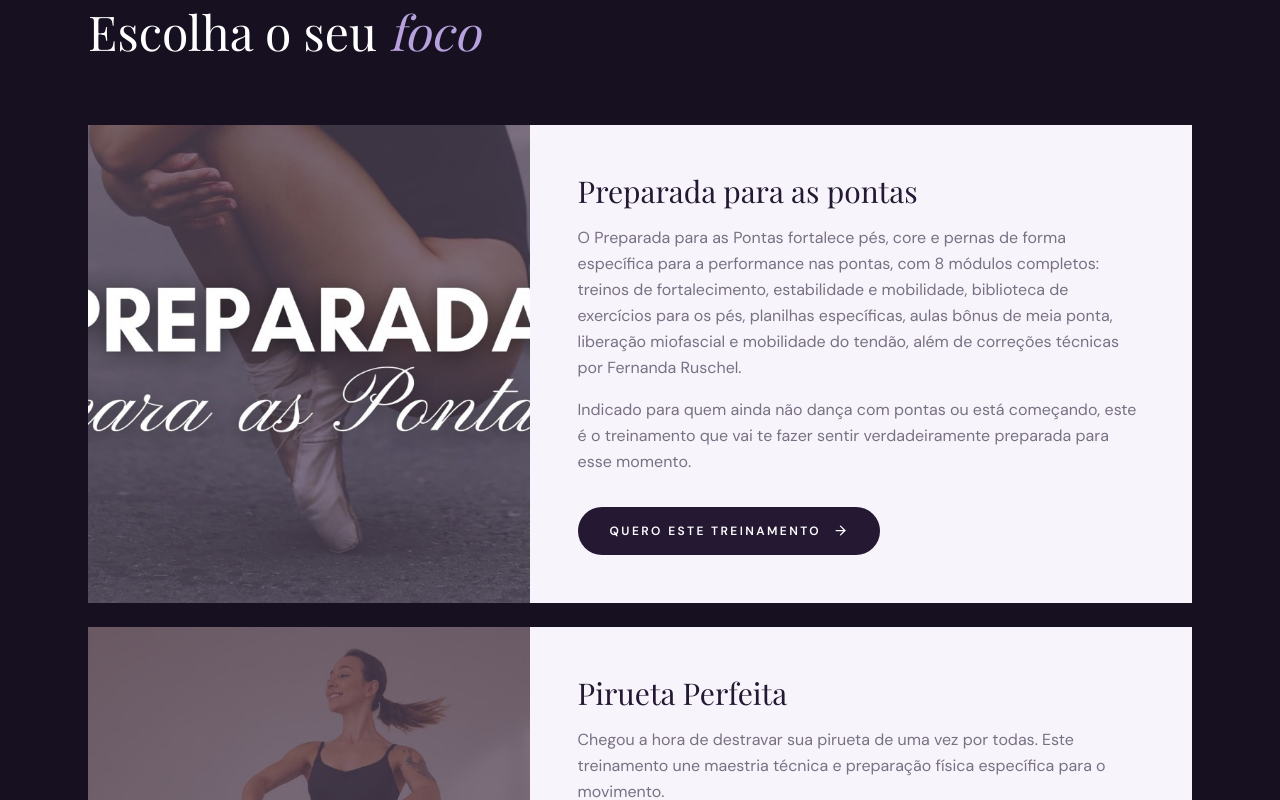
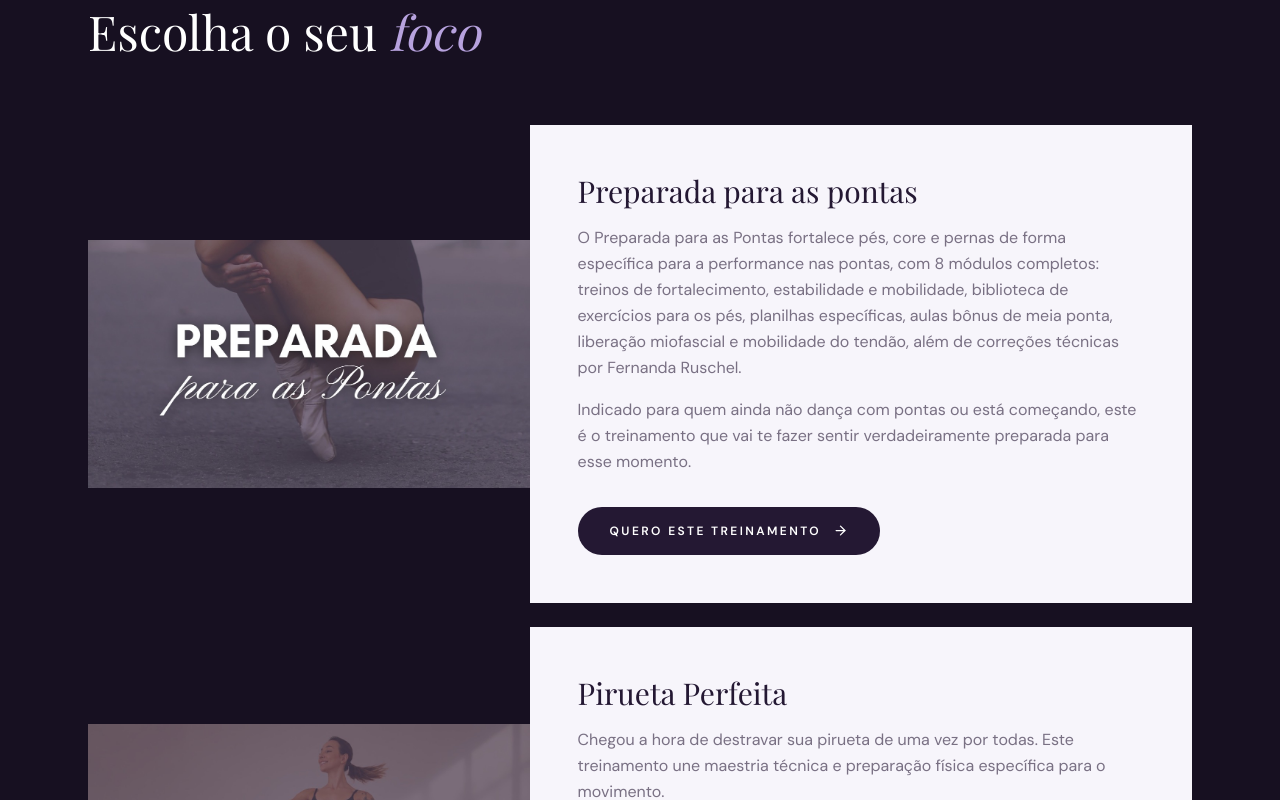
Before and after one commit to rubemputtini/bailarina-preparada, a React (Vite) app: page /treinamentos in a window 1280 px wide. Shown: the part 1760-2560 px from the top of the page. Built offline with nearby package versions, Linux system fonts and the light colour scheme; a web font is replaced by a local one.

Commit message:
bug: fix aspect proportion for images

```diff
--- a/src/components/ui/Avatar.tsx
+++ b/src/components/ui/Avatar.tsx
@@ -5,7 +5,7 @@ interface AvatarProps {
 
 export function Avatar({ name, photo }: AvatarProps) {
   if (photo) {
-    return <img src={photo} alt={name} className="h-11 w-11 rounded-full object-cover" />;
+    return <img src={photo} alt={name} className="h-11 w-11 shrink-0 rounded-full object-cover" />;
   }
   const initials = name
     .split(" ")
@@ -13,7 +13,7 @@ export function Avatar({ name, photo }: AvatarProps) {
     .slice(0, 2)
     .join("");
   return (
-    <span className="flex h-11 w-11 items-center justify-center rounded-full bg-accent font-display text-sm text-ink">
+    <span className="flex h-11 w-11 shrink-0 items-center justify-center rounded-full bg-accent font-display text-sm text-ink">
       {initials}
     </span>
   );
--- a/src/components/ui/ImageWithPlaceholder.tsx
+++ b/src/components/ui/ImageWithPlaceholder.tsx
@@ -7,12 +7,20 @@ interface ImageWithPlaceholderProps {
   className?: string;
   /** Classes aplicadas apenas ao bloco de placeholder (ex.: cor de fundo, borda). */
   placeholderClassName?: string;
+  /** "cover" (padrão) recorta para preencher o espaço; "contain" mostra a imagem inteira, sem cortes. */
+  fit?: "cover" | "contain";
 }
 
 // Exibe a foto quando cadastrada; sem foto, mostra a marca d'água da logo.
-export function ImageWithPlaceholder({ src, alt, className, placeholderClassName }: ImageWithPlaceholderProps) {
+export function ImageWithPlaceholder({
+  src,
+  alt,
+  className,
+  placeholderClassName,
+  fit = "cover",
+}: ImageWithPlaceholderProps) {
   if (src) {
-    return <img src={src} alt={alt} className={cn("object-cover", className)} />;
+    return <img src={src} alt={alt} className={cn(fit === "contain" ? "object-contain" : "object-cover", className)} />;
   }
   return (
     <div className={cn("flex items-center justify-center", className, placeholderClassName)}>
--- a/src/pages/formacao/FormacaoPage.tsx
+++ b/src/pages/formacao/FormacaoPage.tsx
@@ -7,6 +7,7 @@ import { ServiceCta } from "@/components/service/ServiceCta";
 import { Button } from "@/components/ui/Button";
 import { TestimonialCard } from "@/components/ui/TestimonialCard";
 import { formacaoTestimonials } from "@/data/formacao";
+import { cn } from "@/lib/utils";
 import { BASE_URL, whatsappLink } from "@/constants/urls";
 import cardBpPro from "@/assets/card-bp-pro.jpg";
 
@@ -130,7 +131,12 @@ export default function FormacaoPage() {
             </div>
 
             {formacaoTestimonials.length > 0 ? (
-              <div className="mt-16 grid gap-px border border-deep/10 bg-deep/10 md:grid-cols-2">
+              <div
+                className={cn(
+                  "mt-16 grid gap-px border border-deep/10 bg-deep/10",
+                  formacaoTestimonials.length > 1 ? "md:grid-cols-2" : "mx-auto max-w-xl"
+                )}
+              >
                 {formacaoTestimonials.map((t) => (
                   <TestimonialCard key={t.name} {...t} role={t.role ?? "Profissional formada"} />
                 ))}
--- a/src/pages/treinamentos/TreinamentosPage.tsx
+++ b/src/pages/treinamentos/TreinamentosPage.tsx
@@ -137,17 +137,18 @@ export default function TreinamentosPage() {
                   key={training.title}
                   className="grid overflow-hidden bg-paper text-deep md:grid-cols-[2fr_3fr]"
                 >
-                  <div className="aspect-[4/3] bg-paper-deep md:aspect-auto">
+                  <div className="aspect-video bg-ink md:aspect-auto">
                     <ImageWithPlaceholder
                       src={training.image}
                       alt={training.title}
+                      fit="contain"
                       className="h-full w-full"
                     />
                   </div>
 
                   <div className="flex flex-col p-10 md:p-12">
                     <h3 className="font-display text-3xl">{training.title}</h3>
-                    <div className="mt-4 max-w-xl flex-1 space-y-4 leading-relaxed text-deep/60">
+                    <div className="mt-4 max-w-xl space-y-4 leading-relaxed text-deep/60">
                       {training.paragraphs.map((paragraph) => (
                         <p key={paragraph}>{paragraph}</p>
                       ))}
```
